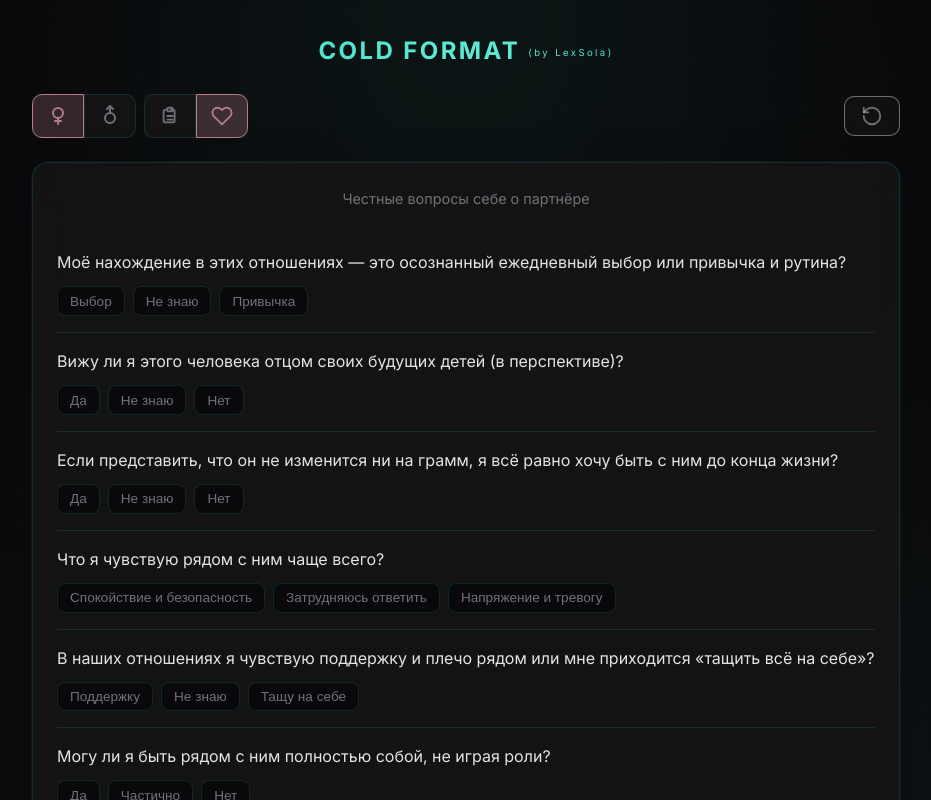
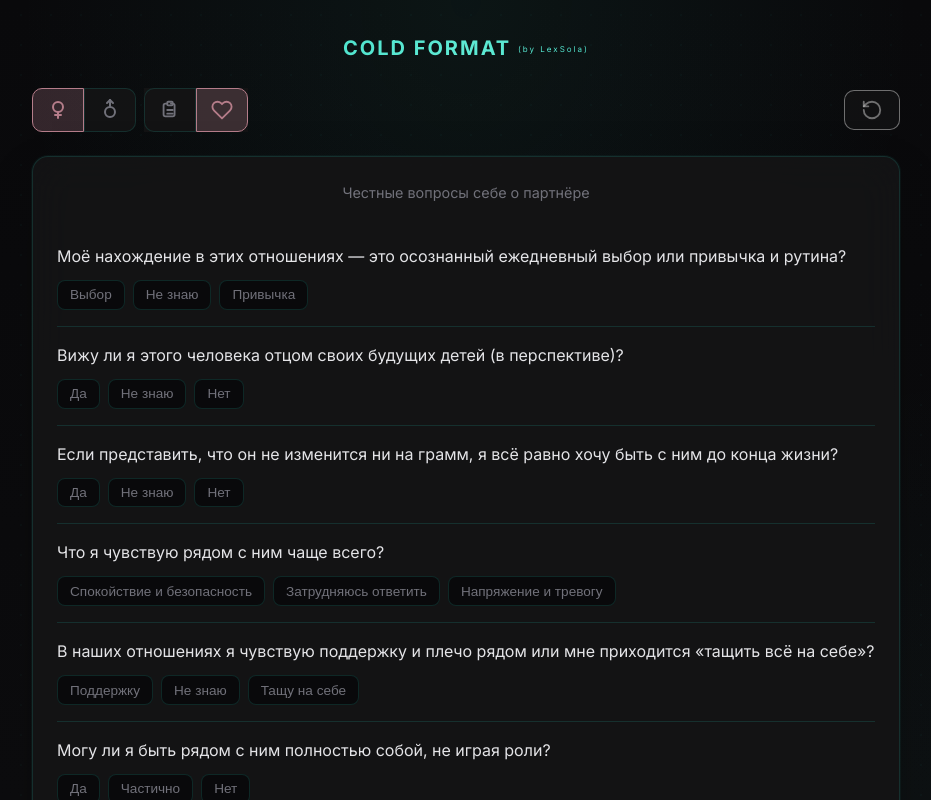
Before and after one commit to LexPolyakov/cold-format, a Vue app: page / in a window 1280 px wide. Shown: the top 800 px of the page, without its empty margins (174-1105 px from the left). Built offline with nearby package versions, Linux system fonts and the light colour scheme.

Commit message:
fix style

```diff
--- a/src/App.vue
+++ b/src/App.vue
@@ -1308,7 +1308,7 @@ h1 .by {
 }
 
 h1 {
-  font-size: 1.5rem;
+  font-size: 20px;
   font-weight: 700;
   background: linear-gradient(135deg, #2dd4bf 0%, #5eead4 50%, #2dd4bf 100%);
   -webkit-background-clip: text;
```
